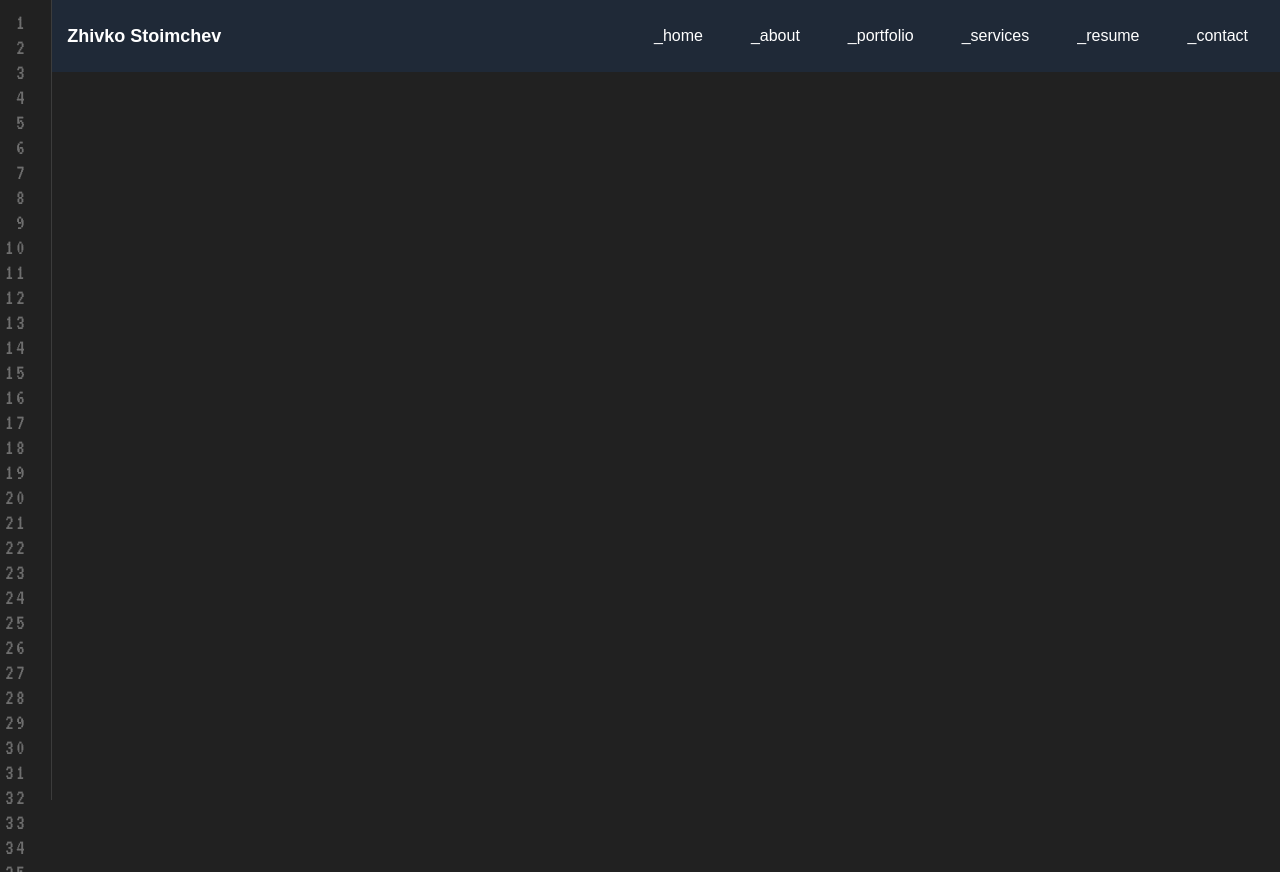
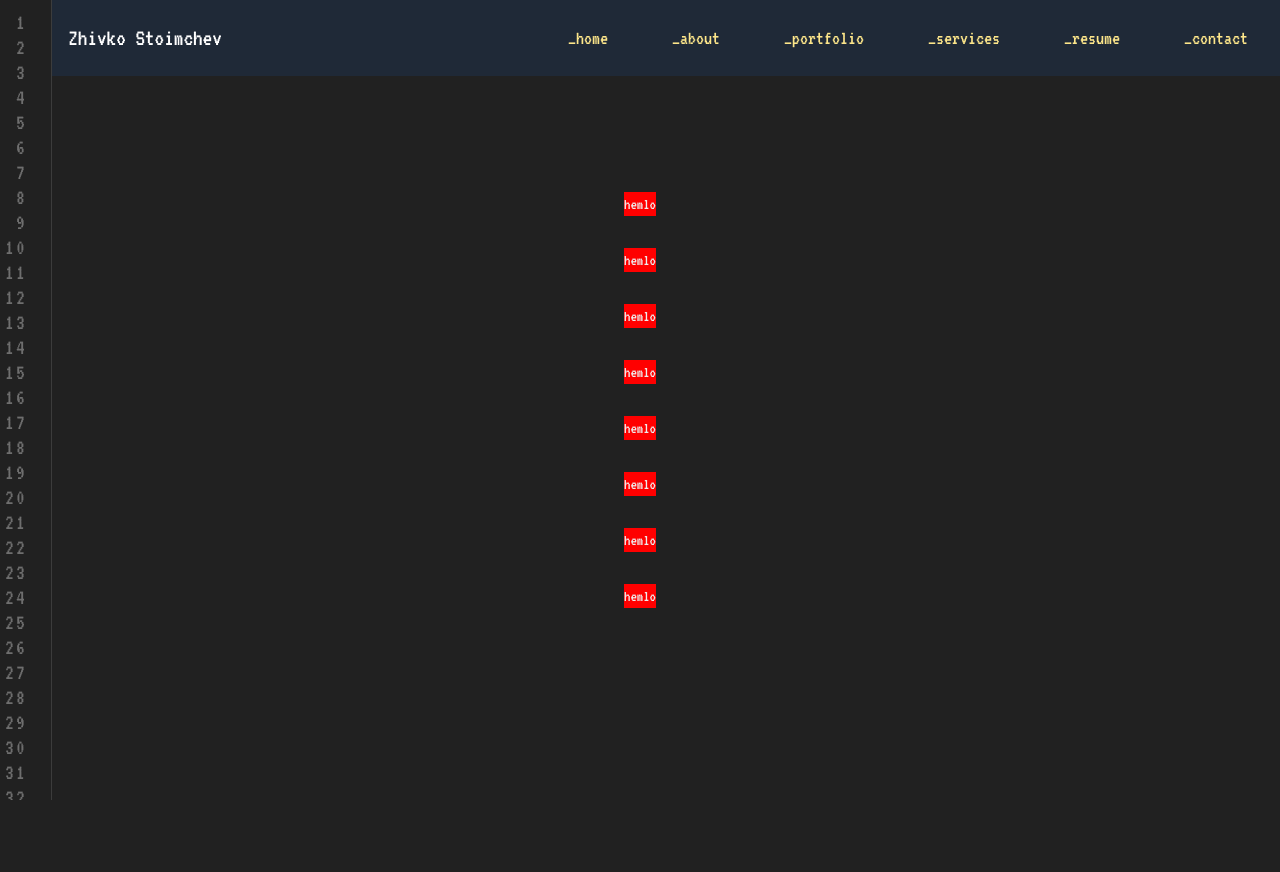
Before and after one commit to zstoimchev/portfolio, a Next.js app: page / in a window 1280 px wide. After the commit the page ends 800 px from the top, so only its background shows below. Built offline with nearby package versions, Linux system fonts and the light colour scheme.

Commit message:
fixed navbar behaviour, no scroll bg and similar

```diff
--- a/src/components/layout.tsx
+++ b/src/components/layout.tsx
@@ -1,6 +1,5 @@
 import Navbar from './navbar'
-import Footer from './footer'
-import {ReactNode} from "react";
+import {Fragment, ReactNode} from "react";
 
 interface LayoutProps {
     children: ReactNode;
@@ -8,10 +7,9 @@ interface LayoutProps {
 
 export default function Layout({ children } : LayoutProps) {
     return (
-        <>
-            <Navbar />
-            <main>{children}</main>
-            {/*<Footer />*/}
-        </>
+        <Fragment>
+            <Navbar/>
+            <div>{children}</div>
+        </Fragment>
     )
 }
--- a/src/components/navbar.tsx
+++ b/src/components/navbar.tsx
@@ -1,13 +1,13 @@
-import { useState } from 'react';
+import {useState} from 'react';
 import Link from "next/link";
 
 export default function Navbar() {
     const [isOpen, setIsOpen] = useState(false);
 
     return (
-        <nav className="bg-gray-800 p-4 content">
+        <nav className="bg-gray-800 p-4 absolute w-full z-10 content font-[family-name:var(--font-vt323-regular)]">
             <div className="container mx-auto flex justify-between items-center relative">
-                <div className="text-white text-lg font-bold">Zhivko Stoimchev</div>
+                <div className="text-white text-2xl font-normal">Zhivko Stoimchev</div>
                 <div className="block lg:hidden">
                     <button
                         onClick={() => setIsOpen(!isOpen)}
@@ -29,14 +29,25 @@ export default function Navbar() {
                         </svg>
                     </button>
                 </div>
-                <div className={`absolute top-16 right-0 w-full bg-gray-800 lg:static lg:flex lg:items-center lg:w-auto ${isOpen ? 'block' : 'hidden'}`}>
+                <div
+                    className={`absolute top-16 right-0 w-full bg-gray-800 lg:static lg:flex lg:items-center lg:w-auto ${isOpen ? 'block' : 'hidden'}`}>
                     <ul className="lg:flex lg:space-x-4 text-white">
-                        <Link className="block lg:inline-block px-4 py-2" href={`/`}>_home</Link>
-                        <Link className="block lg:inline-block px-4 py-2" href={`/about`}>_about</Link>
-                        <Link className="block lg:inline-block px-4 py-2" href={`/portfolio`}>_portfolio</Link>
-                        <Link className="block lg:inline-block px-4 py-2" href={`/services`}>_services</Link>
-                        <Link className="block lg:inline-block px-4 py-2" href={`/resume`}>_resume</Link>
-                        <Link className="block lg:inline-block px-4 py-2" href={`/contact`}>_contact</Link>
+                        <Link className="block lg:inline-block px-4 py-2 text-xl text-amber-200" href={`/`}>_home</Link>
+                        <hr/>
+                        <Link className="block lg:inline-block px-4 py-2 text-xl text-amber-200"
+                              href={`/about`}>_about</Link>
+                        <hr/>
+                        <Link className="block lg:inline-block px-4 py-2 text-xl text-amber-200"
+                              href={`/portfolio`}>_portfolio</Link>
+                        <hr/>
+                        <Link className="block lg:inline-block px-4 py-2 text-xl text-amber-200"
+                              href={`/services`}>_services</Link>
+                        <hr/>
+                        <Link className="block lg:inline-block px-4 py-2 text-xl text-amber-200"
+                              href={`/resume`}>_resume</Link>
+                        <hr/>
+                        <Link className="block lg:inline-block px-4 py-2 text-xl text-amber-200"
+                              href={`/contact`}>_contact</Link>
                     </ul>
                 </div>
             </div>
--- a/src/pages/_app.tsx
+++ b/src/pages/_app.tsx
@@ -1,12 +1,21 @@
 import "@/styles/globals.css";
 import "@/styles/nav.css";
-import type { AppProps } from "next/app";
+import type {AppProps} from "next/app";
 import Layout from "@/components/layout";
+import localFont from "next/font/local";
 
-export default function App({ Component, pageProps }: AppProps) {
-  return (
-      <Layout>
-          <Component {...pageProps} />
-      </Layout>
-  );
+const pixelated = localFont({
+    src: "./fonts/VT323-Regular.ttf",
+    variable: "--font-vt323-regular",
+    weight: "100 400 900",
+});
+
+export default function App({Component, pageProps}: AppProps) {
+    return (
+        <div className={`${pixelated.variable}`}>
+            <Layout>
+                <Component {...pageProps} />
+            </Layout>
+        </div>
+    );
 }
--- a/src/pages/index.tsx
+++ b/src/pages/index.tsx
@@ -1,25 +1,18 @@
-import Image from "next/image";
-import localFont from "next/font/local";
-
-const geistSans = localFont({
-  src: "./fonts/GeistVF.woff",
-  variable: "--font-geist-sans",
-  weight: "100 900",
-});
-const geistMono = localFont({
-  src: "./fonts/GeistMonoVF.woff",
-  variable: "--font-geist-mono",
-  weight: "100 900",
-});
-
 export default function Home() {
     return (
         <div
-      className={`${geistSans.variable} ${geistMono.variable} grid grid-rows-[20px_1fr_20px] items-center justify-items-center min-h-screen p-8 pb-20 gap-16 sm:p-20 font-[family-name:var(--font-geist-sans)]`}
+            className="grid grid-rows-[20px_1fr_20px] items-center justify-items-center min-h-screen p-8 pb-20 gap-16 sm:p-20 font-[family-name:var(--font-vt323-regular)]"
         >
             <main className="flex flex-col gap-8 row-start-2 items-center sm:items-start">
 
-
+                <h1>hemlo</h1>
+                <h1>hemlo</h1>
+                <h1>hemlo</h1>
+                <h1>hemlo</h1>
+                <h1>hemlo</h1>
+                <h1>hemlo</h1>
+                <h1>hemlo</h1>
+                <h1>hemlo</h1>
             </main>
         </div>
     );
--- a/src/styles/globals.css
+++ b/src/styles/globals.css
@@ -22,6 +22,7 @@ body {
     background-image: url("/background-nvim-numbering.png");
     background-position: top left;
     background-repeat: no-repeat;
+    background-attachment: fixed;
 }
 
 @layer utilities {
@@ -32,7 +33,7 @@ body {
 
 body::before {
     content: '';
-    position: absolute;
+    position: fixed;
     left: 4%;
     top: 0;
     bottom: 0;
@@ -41,9 +42,8 @@ body::before {
 }
 
 .content {
-    margin-left: 4%;
-    width: 96%;
-    height: 100%;
+    margin-left: calc(4% + 1px);
+    width: calc(96% - 1px);
 }
 
 @media (max-width: 950px) {
@@ -52,7 +52,7 @@ body::before {
     }
 
     .content {
-        margin-left: 38px;
+        margin-left: 39px;
         width: calc(100% - 38px);
     }
 }
--- a/src/styles/nav.css
+++ b/src/styles/nav.css
@@ -0,0 +1,7 @@
+.navbar {
+    font-size: 26px;
+}
+
+h1 {
+    background-color: red;
+}
```
Also changed, not shown: src/pages/fonts/VT323-Regular.ttf (added). Lines whose indentation alone changed are shown as unchanged.
